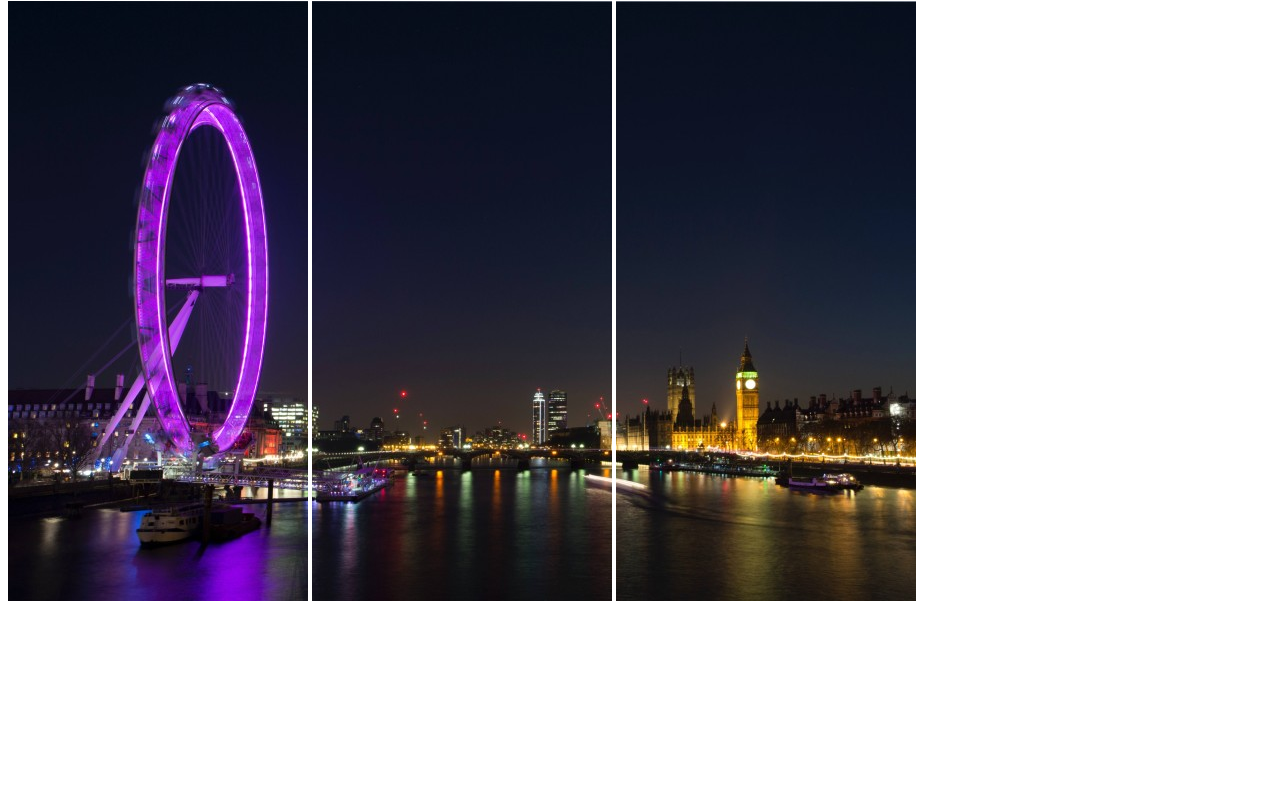
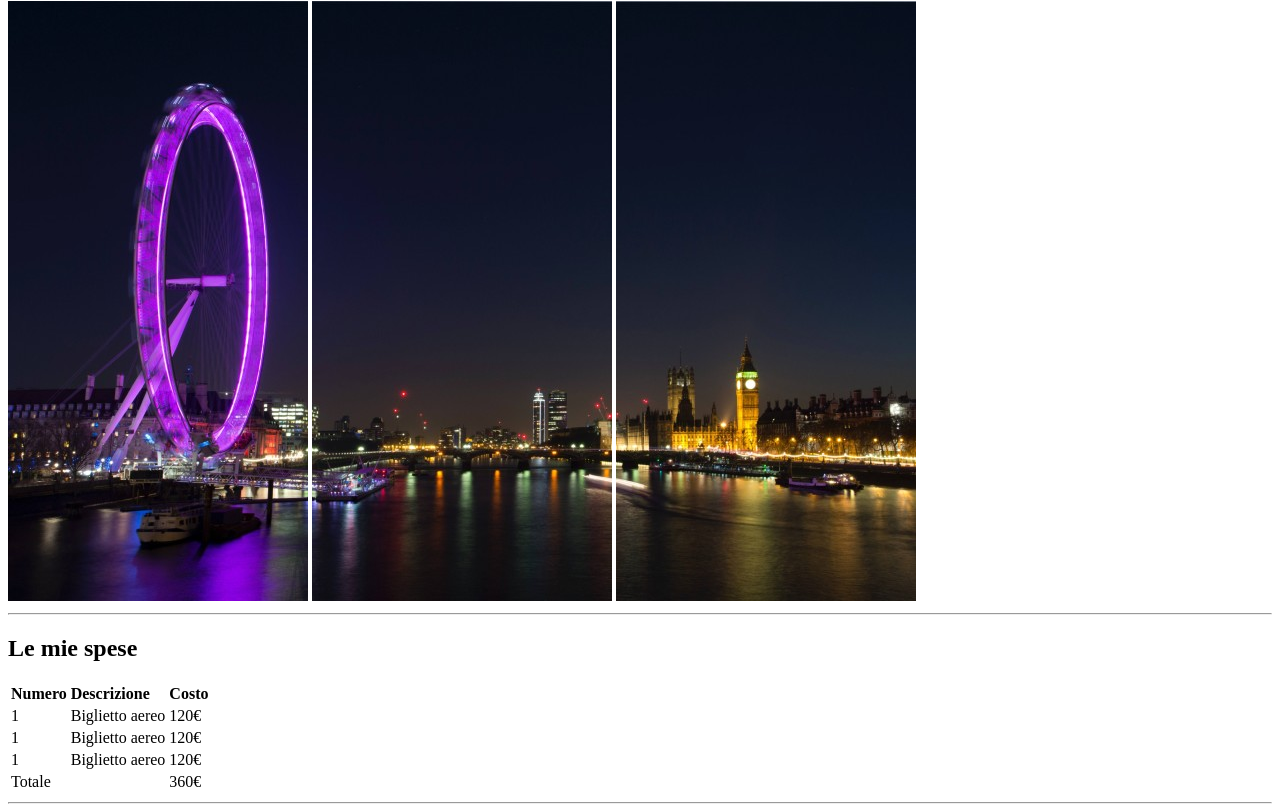
Before and after one commit to MassimilianoRocco/html-london-trip, a plain HTML site: page index.html in a window 1280 px wide. Shown: the part 79-891 px from the top of the page. Before the commit the page ends 800 px from the top, so only its background shows below. Drawn offline with Linux system fonts and the light colour scheme.

Commit message:
Aggiunta prima Section(Spese)

```diff
--- a/index.html
+++ b/index.html
@@ -13,5 +13,40 @@
         <img src="img/pexels-bill-emrich-230794-1.jpg">
         <img src="img/pexels-bill-emrich-230794-2.jpg">
     </header>
+
+    <section>
+        <hr>
+        <h2>Le mie spese</h2>
+        <table>
+            <thead>
+                <td><strong>Numero</strong></td>
+                <td><strong>Descrizione</strong></td>
+                <td><strong>Costo</strong></td>
+            </thead>
+            <tbody>
+                <tr>
+                    <td>1</td>
+                    <td>Biglietto aereo</td>
+                    <td>120€</td>
+                </tr>
+                <tr>
+                    <td>1</td>
+                    <td>Biglietto aereo</td>
+                    <td>120€</td>
+                </tr>
+                <tr>
+                    <td>1</td>
+                    <td>Biglietto aereo</td>
+                    <td>120€</td>
+                </tr>
+                <tr>
+                    <td>Totale</td>
+                    <td></td>
+                    <td>360€</td>
+                </tr>
+            </tbody>
+        </table>
+        <hr>
+    </section>
 </body>
 </html>
```
